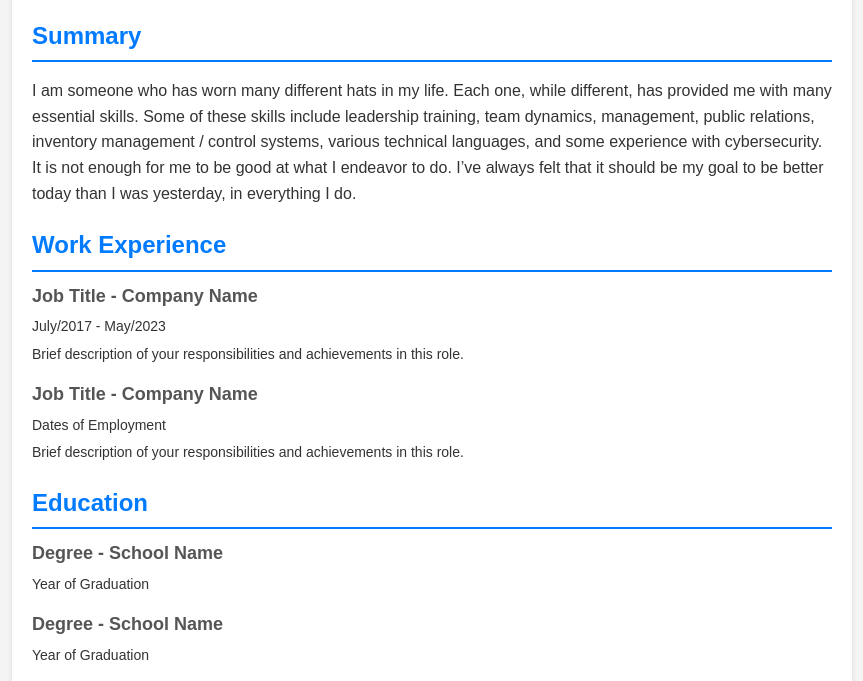
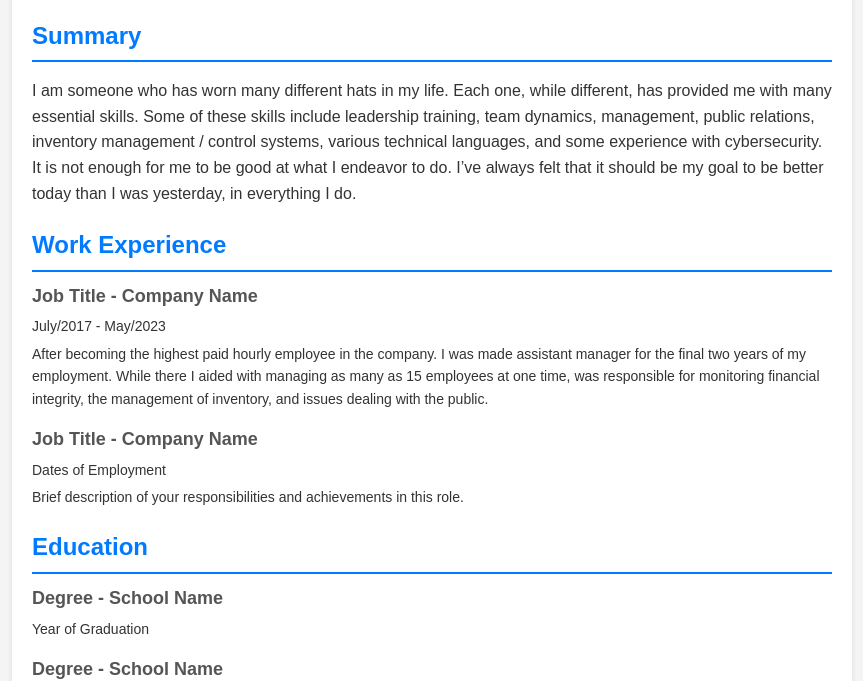
Before and after one commit to DrWatson0814/drwatson0814.github.io, a plain HTML site: page index.html in a window 1280 px wide. Shown: the part 124-805 px from the top of the page, without its empty margins (208-1071 px from the left). Drawn offline with Linux system fonts and the light colour scheme.

Commit message:
entered summary and first work history

```diff
--- a/index.html
+++ b/index.html
@@ -101,8 +101,7 @@
                     <h3>Job Title - Company Name</h3>
                     <p>July/2017 - May/2023</p>
                     <p>
-                        Brief description of your responsibilities and
-                        achievements in this role.
+                        After becoming the highest paid hourly employee in the company. I was made assistant manager for the final two years of my employment. While there I aided with managing as many as 15 employees at one time, was responsible for monitoring financial integrity, the management of inventory, and issues dealing with the public.
                     </p>
                 </div>
                 <div class="item">
```
